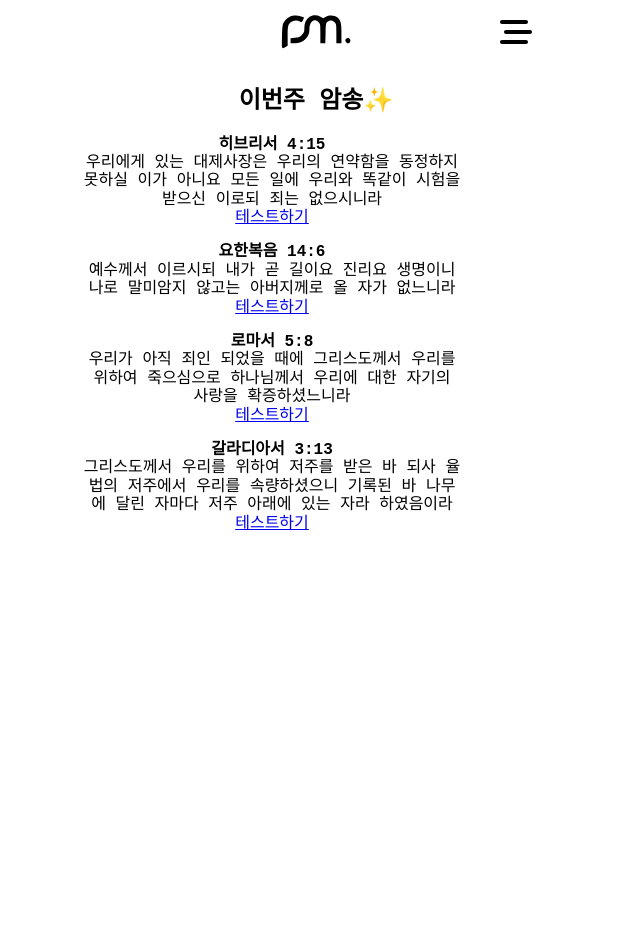
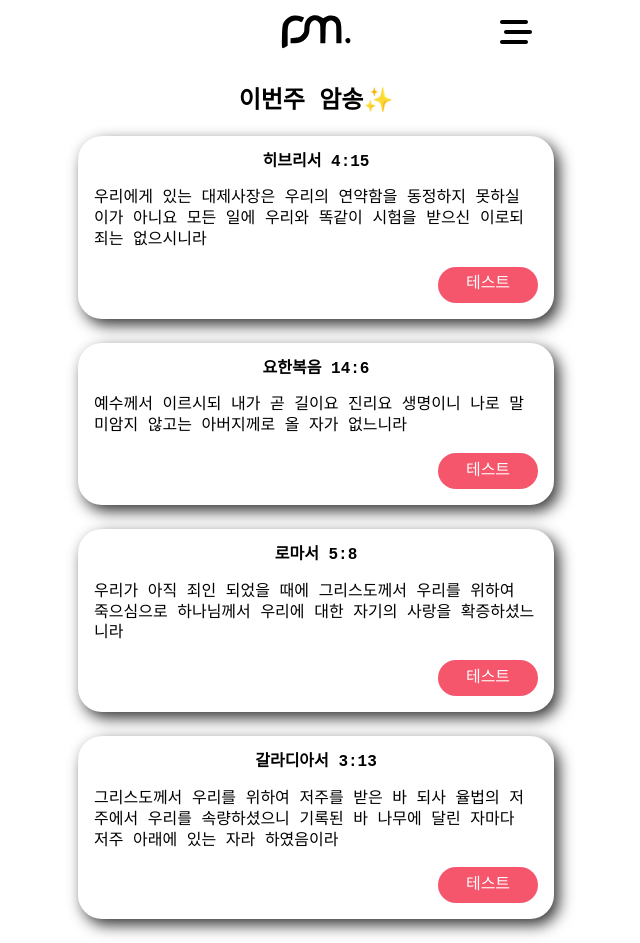
Before and after one commit to jungwone/paulman-disciple, a React (Create React App) app: page / in a window 1280 px wide. Shown: the top 943 px of the page, without its empty margins (324-964 px from the left). Before the commit the page ends 820 px from the top, so only its background shows below. Built offline with nearby package versions, Linux system fonts and the light colour scheme; a web font is replaced by a local one.

Commit message:
암송카드 컴포넌트

```diff
--- a/src/components/PassageCard/index.tsx
+++ b/src/components/PassageCard/index.tsx
@@ -1,4 +1,3 @@
-import React from "react";
 import { Passage } from "../../data";
 import styled from "@emotion/styled";
 import { Link } from "react-router-dom";
@@ -12,7 +11,7 @@ const PassageCard = ({ passage }: Props) => {
     <Wrapper>
       <Address>{passage.address}</Address>
       <Content>{passage.content}</Content>
-      <Link to={`/test/${passage.id}`}>테스트하기</Link>
+      <TestButton to={`/test/${passage.id}`}>테스트</TestButton>
     </Wrapper>
   );
 };
@@ -20,13 +19,36 @@ const PassageCard = ({ passage }: Props) => {
 export default PassageCard;
 
 const Wrapper = styled.div`
-  max-width: 380px;
   background-color: #fff;
-  margin: 1em;
+  margin-left: 12px;
+  margin-right: 12px;
+  margin-bottom: 1.5em;
+  padding: 1em;
+  line-height: 1.3;
+  border-radius: 24px;
+  box-shadow: 5px 6px 15px 0px rgba(0, 0, 0, 0.8);
 `;
 
 const Address = styled.div`
   font-weight: bold;
+  margin-bottom: 12px;
 `;
 
-const Content = styled.div``;
+const Content = styled.pre`
+  text-align: left;
+  white-space: pre-line;
+`;
+
+const TestButton = styled(Link)`
+  text-decoration: none;
+  display: flex;
+  justify-content: center;
+  align-items: center;
+  width: 100px;
+  height: 36px;
+  background-color: #f5566c;
+  color: #fff;
+  border-radius: 30px;
+  margin-left: auto;
+  margin-top: 12px;
+`;
```
